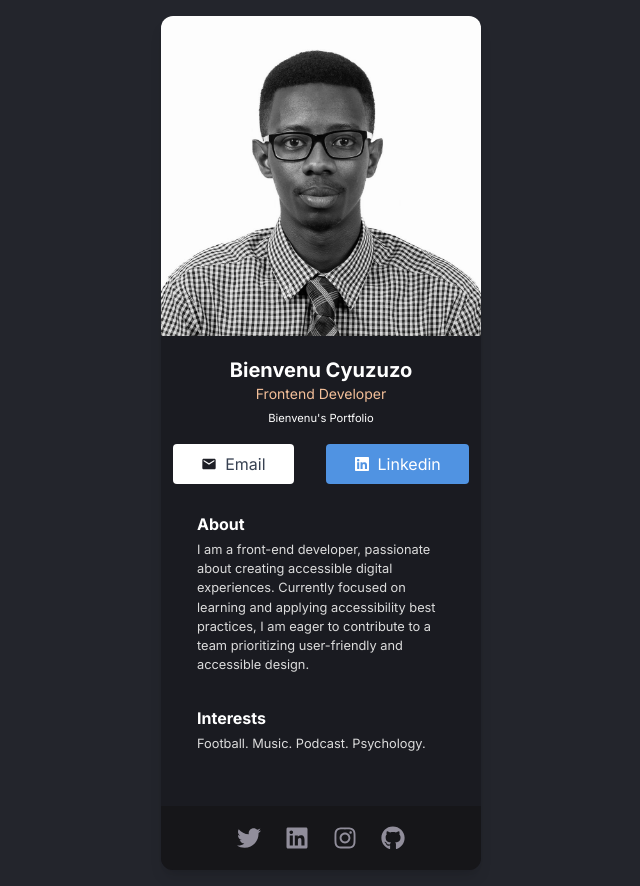
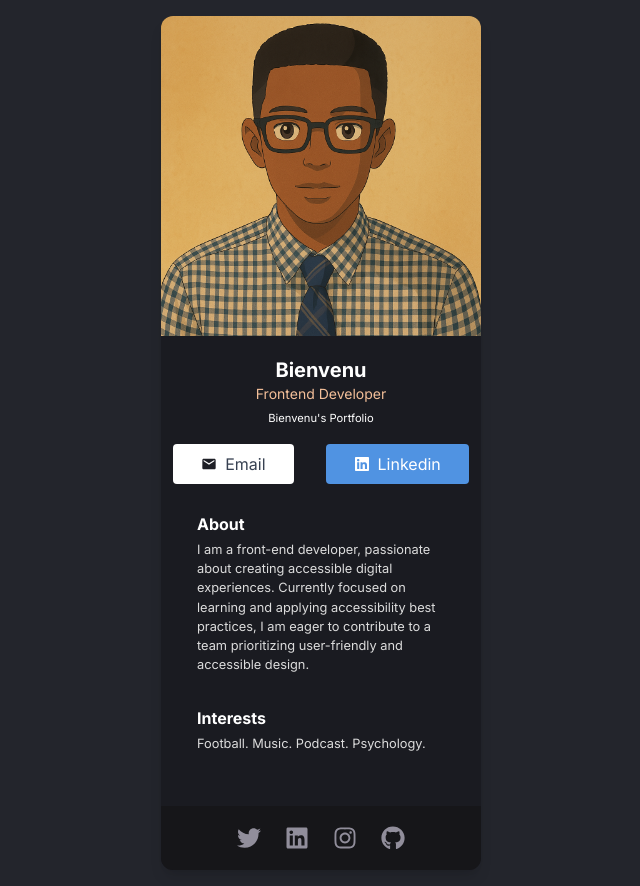
Before and after one commit to bienvenudev/Learn-React, a React (Vite) app: page / in a window 1280 px wide. Shown: the whole page, without its empty margins (319-959 px from the left). Built offline with nearby package versions, Linux system fonts and the light colour scheme.

Commit message:
feat: replace portrait image and update name

```diff
--- a/components/Info.jsx
+++ b/components/Info.jsx
@@ -6,11 +6,11 @@ export default function Info() {
     <div className="text-center mt-4 rounded-xl">
       <img
         className="rounded-t-xl"
-        src="/images/bienvenu.jpg"
+        src="/images/bienvenu.png"
         alt="Bienvenu's Portrait"
         width={320}
       />
-      <h1 className="text-xl font-bold mt-5">Bienvenu Cyuzuzo</h1>
+      <h1 className="text-xl font-bold mt-5">Bienvenu</h1>
       <p className="text-sm text-[#F3BF99]">Frontend Developer</p>
       <a
         className="text-[.7rem]"
```
Also changed, not shown: public/images/bienvenu.jpg (deleted), public/images/bienvenu.png (added).
